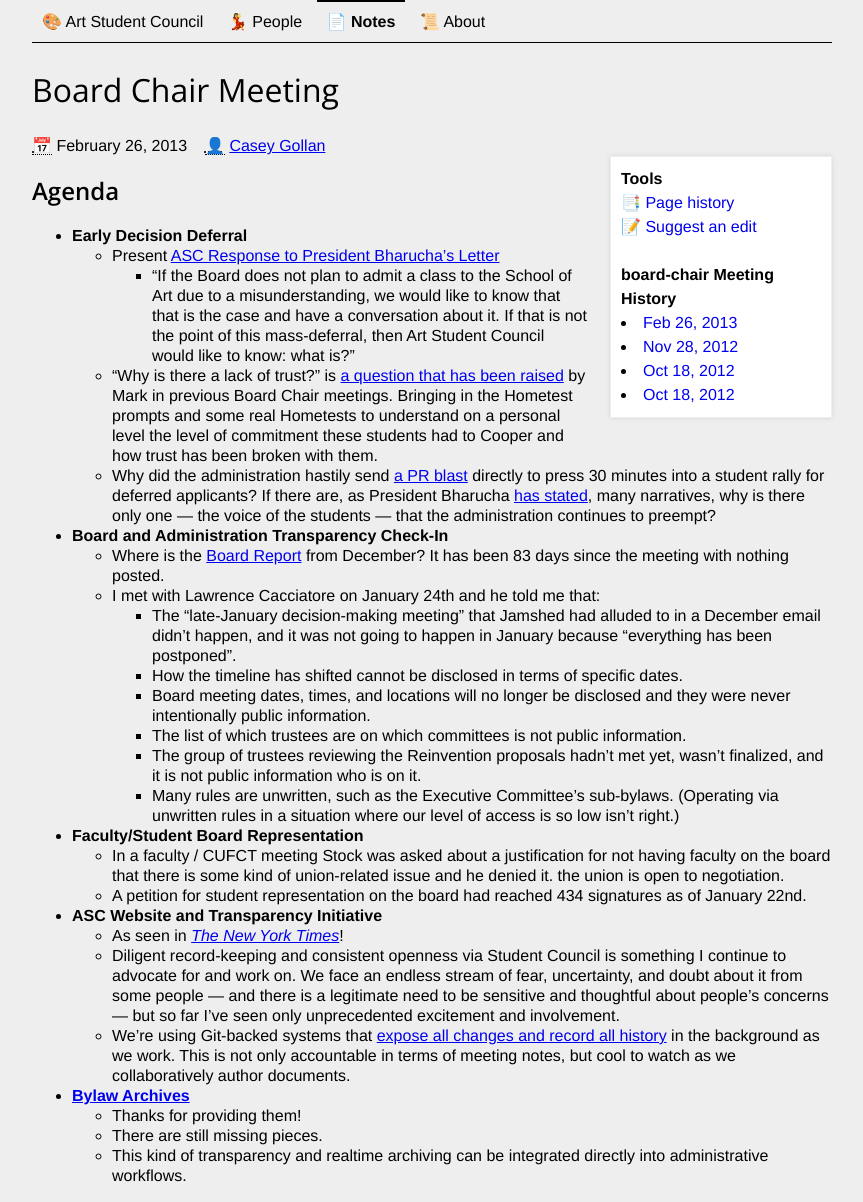
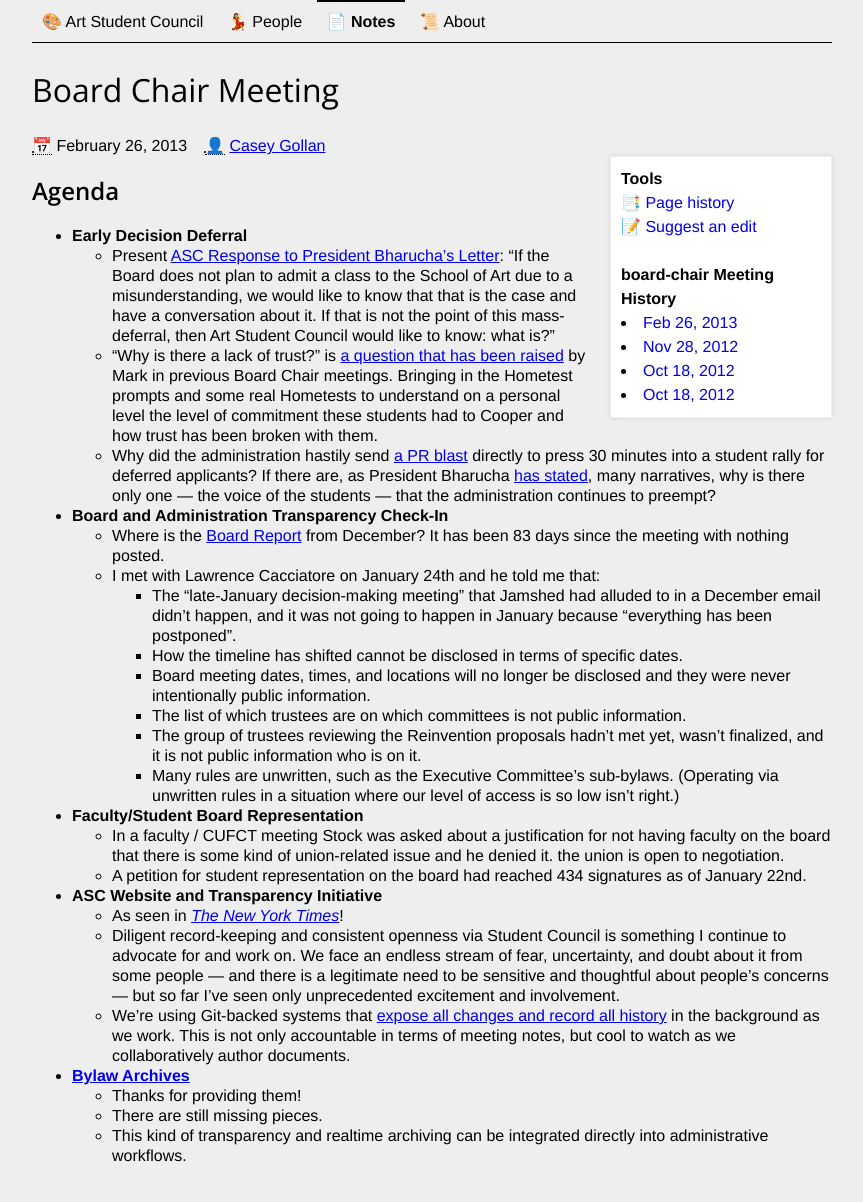
Before and after one commit to CooperASC/cooperasc.github.com, a Jekyll site: the page built from _posts/notes/2013-02-26-board-chair-casey.md, in a window 1280 px wide. Shown: the whole page, without its empty margins (208-1071 px from the left). Built offline with Jekyll 4.4.1, drawn with Linux system fonts in a browser that asks for light colours.

Commit message:
formatting

```diff
--- a/_posts/notes/2013-02-26-board-chair-casey.md
+++ b/_posts/notes/2013-02-26-board-chair-casey.md
@@ -11,8 +11,7 @@ filepath: _posts/notes/2013-02-26-board-chair-casey.md
 ## Agenda
 
 - **Early Decision Deferral**
-  - Present [ASC Response to President Bharucha's Letter](http://cooperasc.github.com/notes/2013/02/13/bharucha-response/)
-    - "If the Board does not plan to admit a class to the School of Art due to a misunderstanding, we would like to know that that is the case and have a conversation about it. If that is not the point of this mass-deferral, then Art Student Council would like to know: what is?"
+  - Present [ASC Response to President Bharucha's Letter](http://cooperasc.github.com/notes/2013/02/13/bharucha-response/): "If the Board does not plan to admit a class to the School of Art due to a misunderstanding, we would like to know that that is the case and have a conversation about it. If that is not the point of this mass-deferral, then Art Student Council would like to know: what is?"
   - "Why is there a lack of trust?" is [a question that has been raised](http://cooperasc.github.com/notes/2012/10/18/board-chair-casey/) by Mark in previous Board Chair meetings. Bringing in the Hometest prompts and some real Hometests to understand on a personal level the level of commitment these students had to Cooper and how trust has been broken with them.
   - Why did the administration hastily send [a PR blast](http://cusos.org/response-to-135pm-statement-from-claire-mccarthy-to-press/) directly to press 30 minutes into a student rally for deferred applicants? If there are, as President Bharucha [has stated](http://cooperasc.github.com/notes/2013/02/05/resident-faculty-president-and-trustee-meeting/), many narratives, why is there only one — the voice of the students — that the administration continues to preempt?
 - **Board and Administration Transparency Check-In**
```
